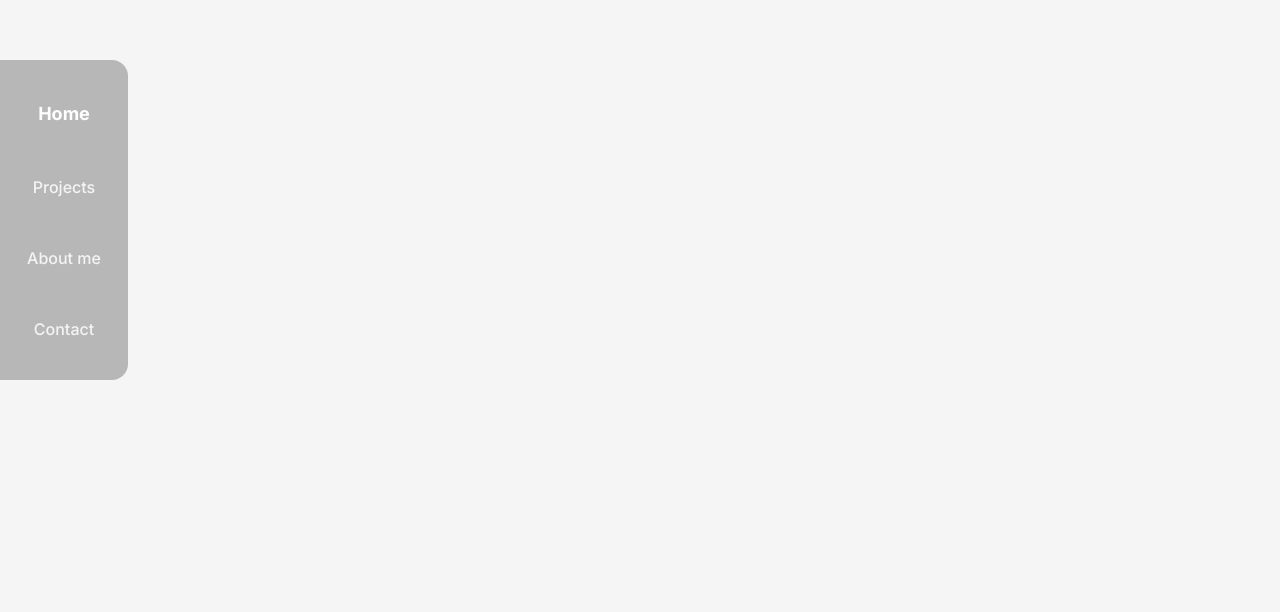
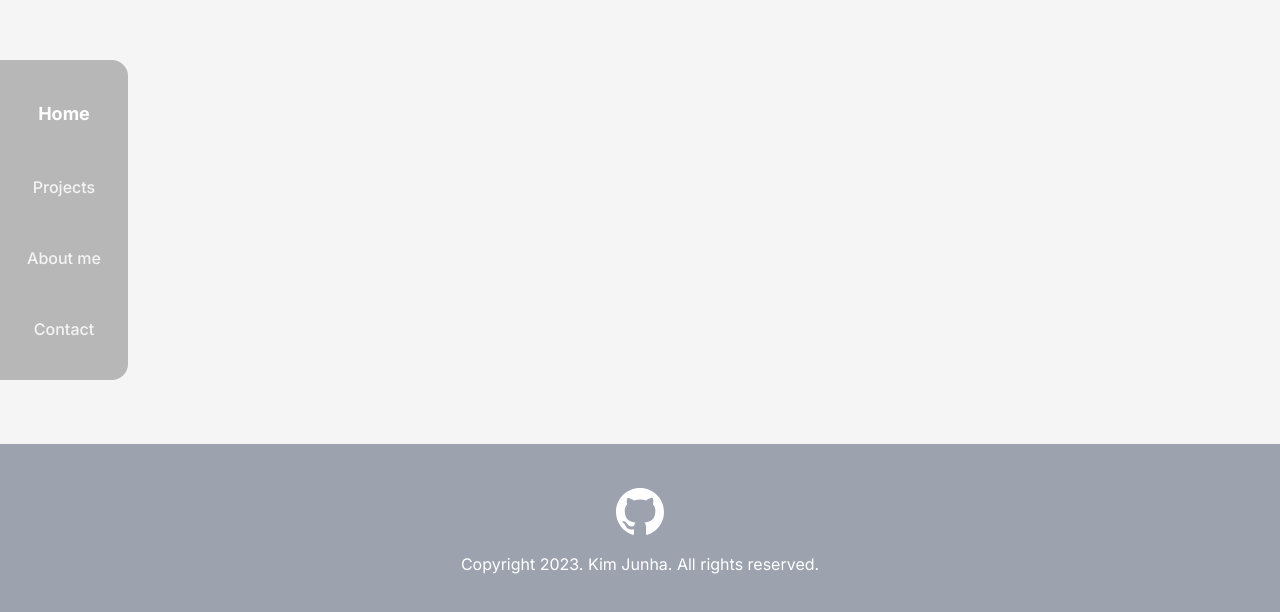
Before and after one commit to junhakjh/portfolio, a Next.js app: page / in a window 1280 px wide. Shown: the part 180-792 px from the top of the page. Built offline with nearby package versions, Linux system fonts and the light colour scheme.

Commit message:
feat: footer 구현

```diff
--- a/src/app/layout.tsx
+++ b/src/app/layout.tsx
@@ -3,6 +3,7 @@ import './globals.css';
 import type { Metadata } from 'next';
 import { Inter } from 'next/font/google';
 import RecoilRootContext from '@/context/RecoilRootContext';
+import Footer from '@/components/layout/Footer';
 
 const inter = Inter({ subsets: ['latin'] });
 
@@ -17,13 +18,15 @@ export const metadata: Metadata = {
 export default function RootLayout({ children }: { children: React.ReactNode }) {
   return (
     <html lang='en'>
-      <body className={inter.className}>
+      <body className={inter.className + ' flex flex-col w-full'}>
         <RecoilRootContext>
           <header>
             <Header />
           </header>
-          <main>{children}</main>
-          <footer></footer>
+          <main className='grow'>{children}</main>
+          <footer>
+            <Footer />
+          </footer>
         </RecoilRootContext>
       </body>
     </html>
--- /dev/null
+++ b/src/components/layout/Footer.tsx
@@ -0,0 +1,20 @@
+import Link from 'next/link';
+import { BsGithub } from 'react-icons/bs';
+
+export default function Footer() {
+  return (
+    <section className='w-full h-44 flex flex-col justify-around items-center bg-gray-400 text-white'>
+      <div className='flex flex-col items-center'>
+        <Link
+          className='text-5xl mb-4'
+          href='https://github.com/junhakjh'
+          target='_blank'
+          rel='noopener noreferrer nofollow'
+        >
+          <BsGithub />
+        </Link>
+        Copyright 2023. Kim Junha. All rights reserved.
+      </div>
+    </section>
+  );
+}
```
